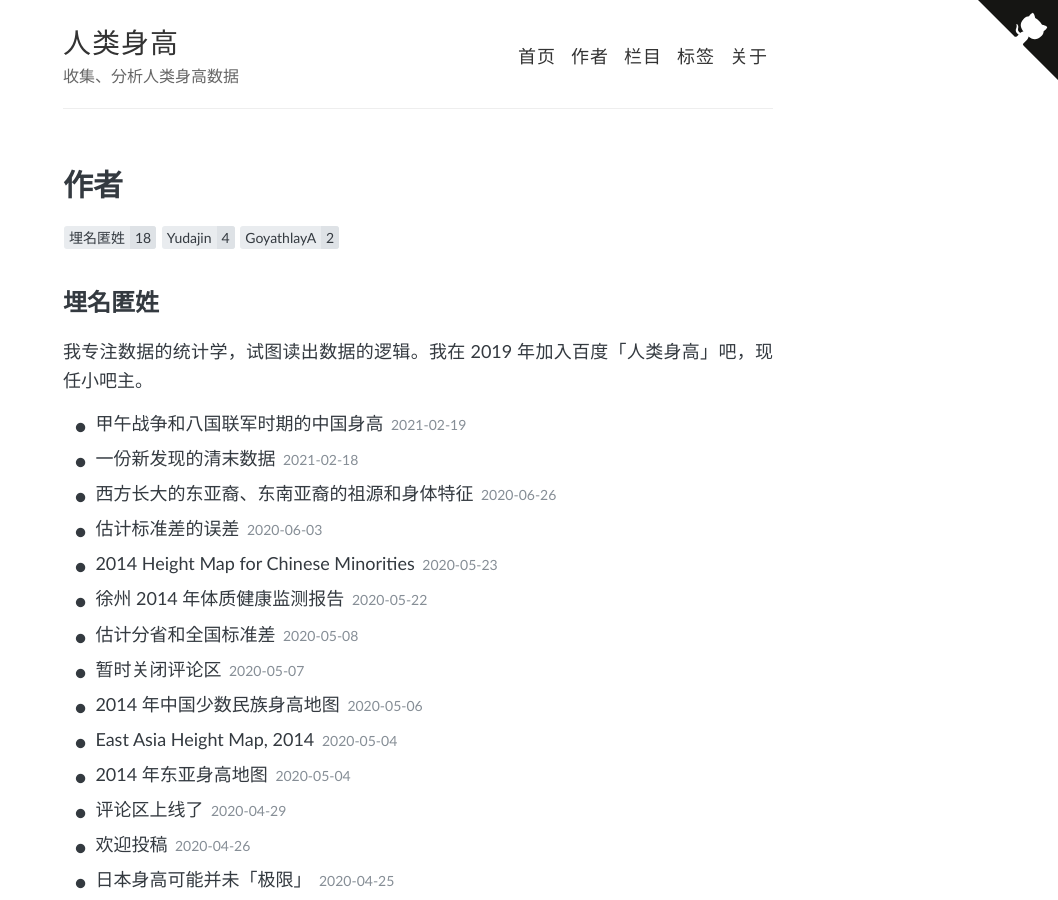
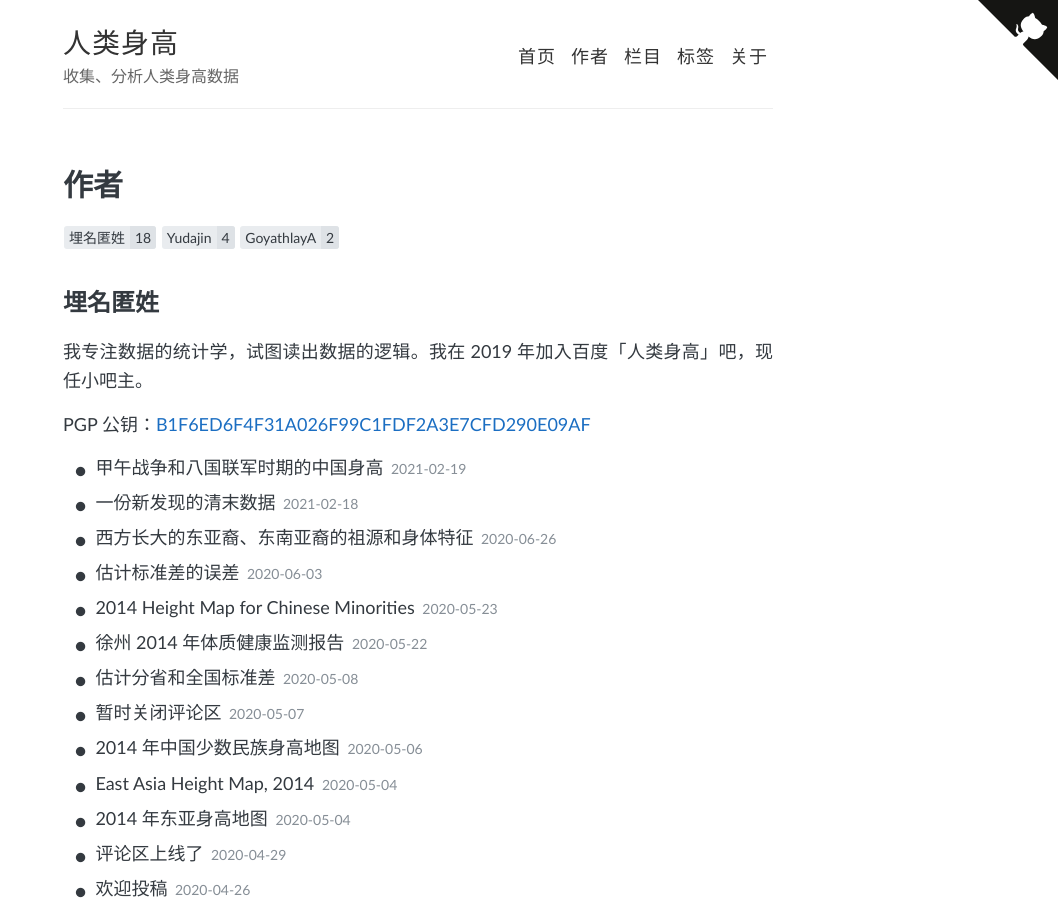
Before and after one commit to renleishengao/renleishengao.github.io, a Jekyll site: the page built from authors.html, in a window 1280 px wide and 900 px high. Shown: the whole window, without its empty margins (222-1280 px from the left). Built offline with Jekyll 4.4.1, drawn with Linux system fonts in a browser that asks for light colours.

Commit message:
添加埋名匿姓的 PGP 公钥

```diff
--- a/_data/authors.yml
+++ b/_data/authors.yml
@@ -2,6 +2,8 @@
 maiming:
   display_name: 埋名匿姓
   about: 我专注数据的统计学，试图读出数据的逻辑。我在 2019 年加入百度「人类身高」吧，现任小吧主。
+  PGP_fingerprint: B1F6ED6F4F31A026F99C1FDF2A3E7CFD290E09AF
+  PGP_URI: "/file/PGP/maiming.asc"
 
 yudajin:
   display_name: Yudajin
```
Also changed, not shown: 1 other file.
